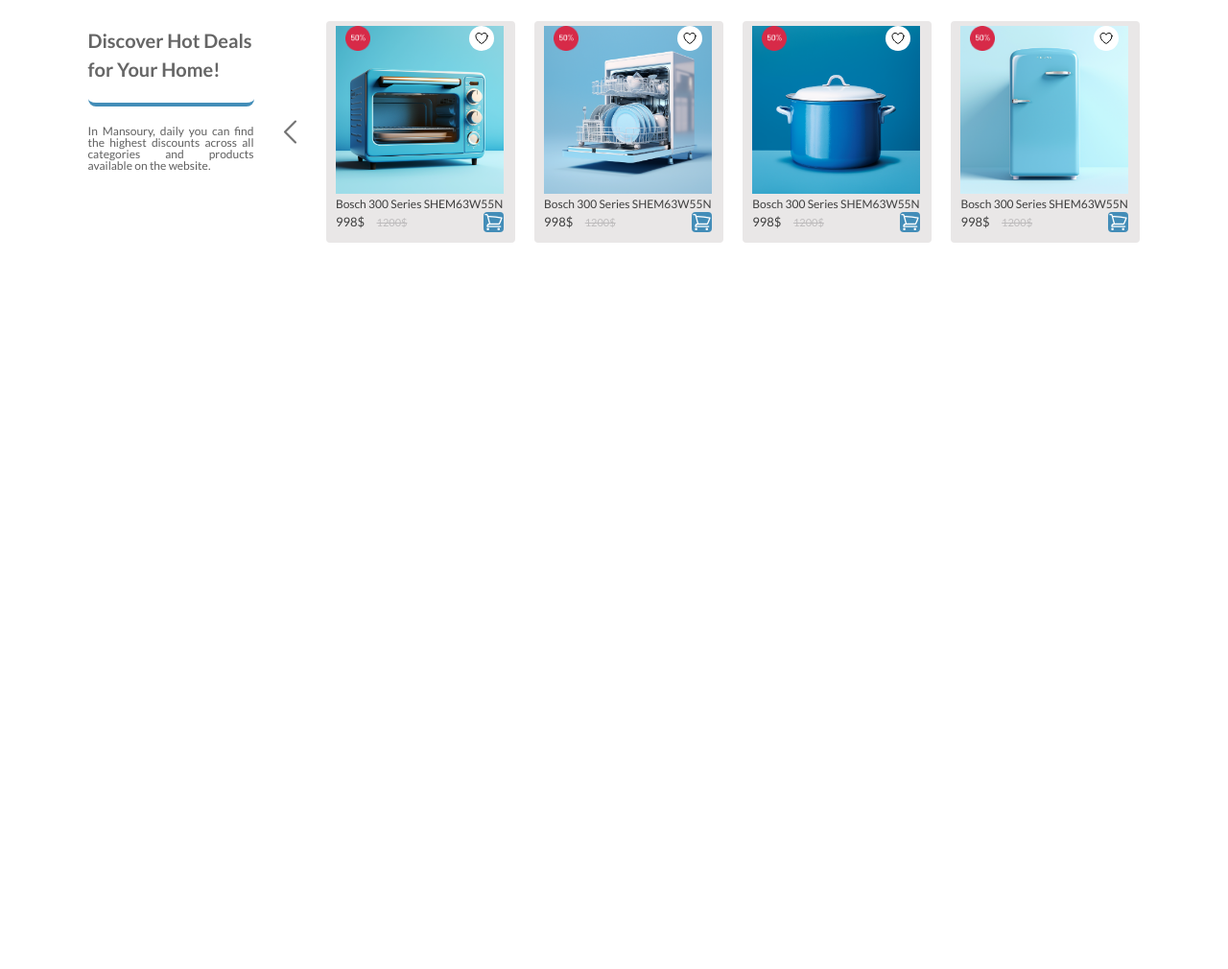
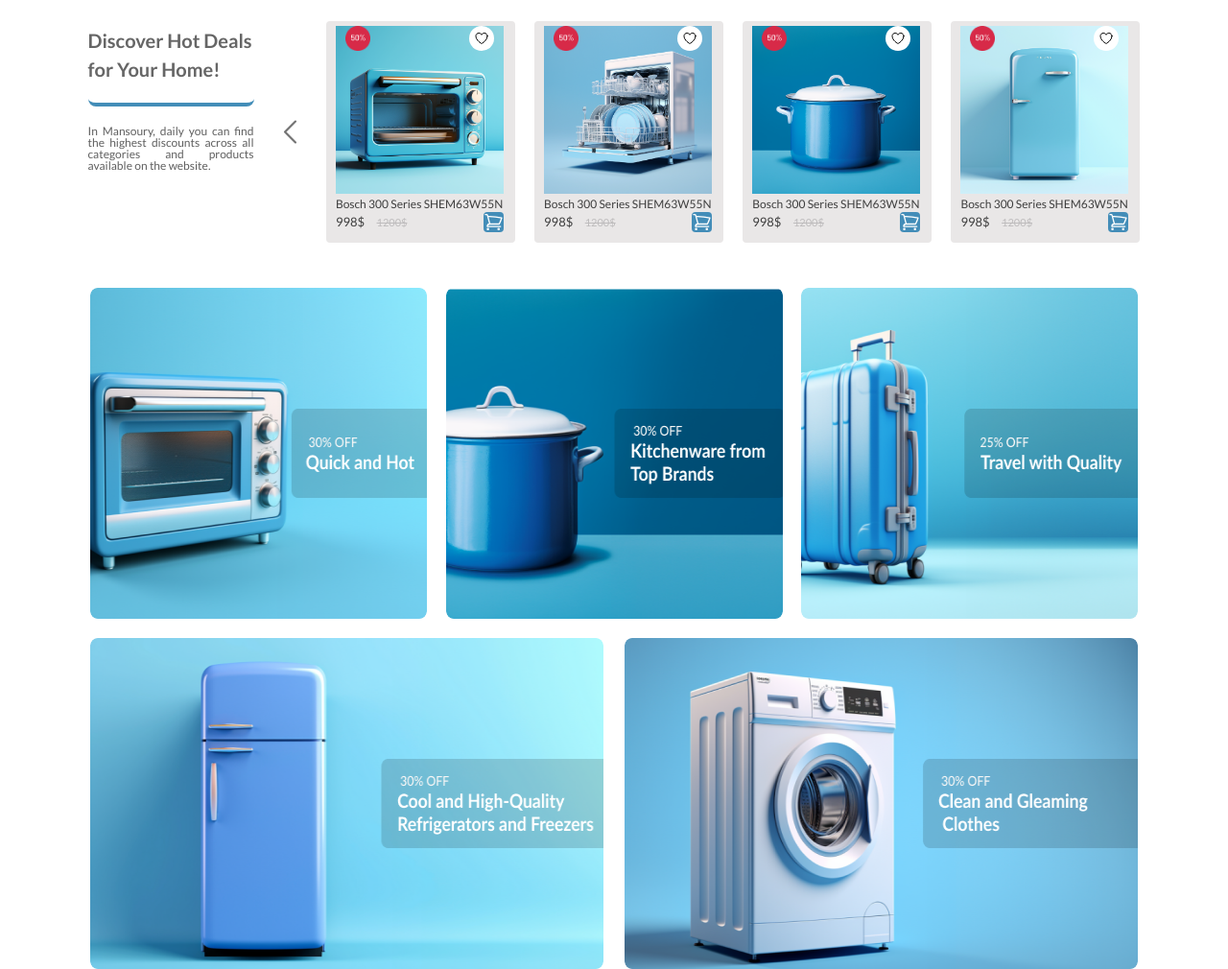
Before and after one commit to mansurjurakhonzoda/Mansoury, a plain HTML site: page index.html in a window 1280 px wide. Shown: the part 696-1706 px from the top of the page at 96% size. Before the commit the page ends 996 px from the top, so only its background shows below. Drawn offline with Linux system fonts and the light colour scheme.

Commit message:
5 commit

```diff
--- a/index.html
+++ b/index.html
@@ -321,5 +321,17 @@
         </div>
       </div>
     </div>
+
+    <div class="images">
+      <img src="./images/Frame 4.png" alt="" class="frame" />
+
+      <img src="./images/Frame 2.png" alt="" class="frame" />
+
+      <img src="./images/Frame 3.png" alt="" class="frame" />
+
+      <img src="./images/Frame 5.png" alt="" class="long" />
+
+      <img src="./images/Frame 6.png" alt="" class="long" />
+    </div>
   </body>
 </html>
--- a/stule.css
+++ b/stule.css
@@ -240,3 +240,22 @@
 .four {
   background-image: url("./images/fridje.png");
 }
+.images {
+  width: 1092px;
+  height: 710px;
+  margin: auto;
+  display: flex;
+  flex-wrap: wrap;
+  justify-content: space-between;
+  align-content: space-between;
+}
+.frame {
+  width: 351px;
+  height: 345px;
+  border-radius: 8px;
+}
+.long {
+  width: 535px;
+  height: 345px;
+  border-radius: 8px;
+}
```
Also changed, not shown: images/Frame 2.png (added), images/Frame 3.png (added), images/Frame 4.png (added), images/Frame 5.png (added), images/Frame 6.png (added).
